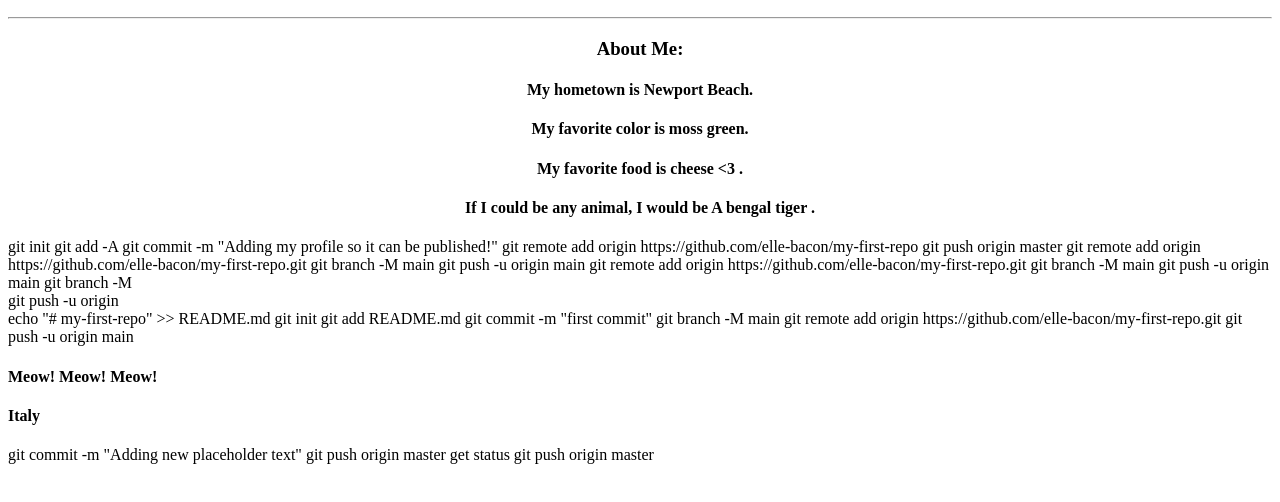
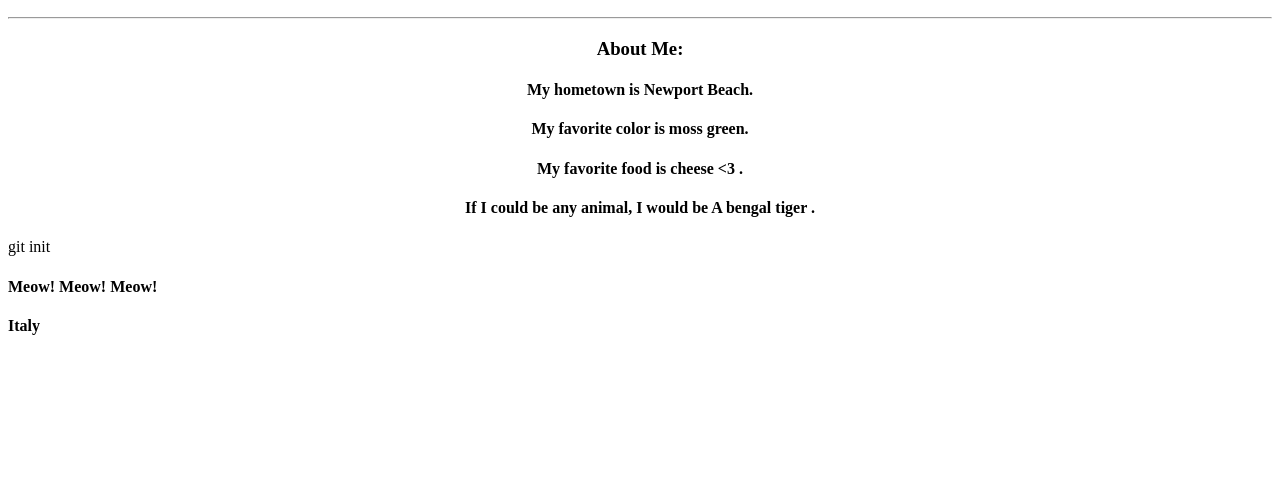
Before and after one commit to elle-bacon/my-first-repo, a plain HTML site: page index.html in a window 1280 px wide. Shown: the part 194-696 px from the top of the page. Drawn offline with Linux system fonts and the light colour scheme.

Commit message:
Update index.html

```diff
--- a/index.html
+++ b/index.html
@@ -1,6 +1,5 @@
 <h1>my first project</h1>cd ~
-mk dir profile
-cd profile
+
 touch <index class="html">
     <!DOCTYPE html>
 		<html>
@@ -25,31 +24,9 @@ touch <index class="html">
 		</html>
 </index>
 git init
-git add -A
-git commit -m "Adding my profile so it can be published!"
-git remote add origin https://github.com/elle-bacon/my-first-repo
-git push origin master
-git remote add origin https://github.com/elle-bacon/my-first-repo.git
-git branch -M main
-git push -u origin main
-git remote add origin https://github.com/elle-bacon/my-first-repo.git
-git branch -M main
-git push -u origin main
-git branch -M <main>
-    git push -u origin <main>
-        echo "# my-first-repo" >> README.md
-        git init
-        git add README.md
-        git commit -m "first commit"
-        git branch -M main
-        git remote add origin https://github.com/elle-bacon/my-first-repo.git
-        git push -u origin main
+
         <h4> <p>Meow! Meow! Meow!</p>
        <h4>Italy</h4> </h4>
-       git commit -m "Adding new placeholder text"
-       git push origin master
-       get status
-       git push origin master
 
     </main>
 </main>
```
